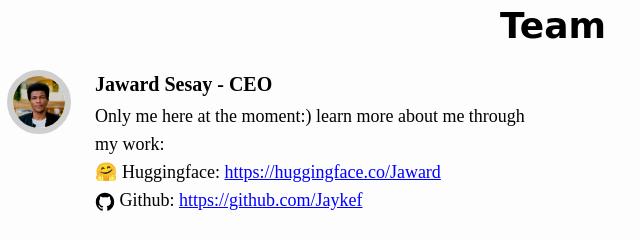
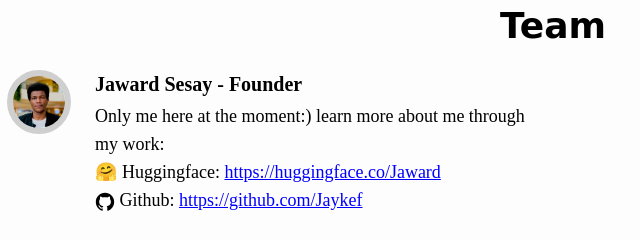
Before and after one commit to Jaykef/lectura, a plain HTML site: page index.html in a window 1280 px wide. Shown: the part 2121-2361 px from the top of the page, 87-727 px from the left. Drawn offline with nearby package versions, Linux system fonts and the light colour scheme.

Commit message:
Update index.html

```diff
--- a/index.html
+++ b/index.html
@@ -262,7 +262,7 @@
           <div class="flex mb-4 team-flex">
             <img src="assets/jaward.jpg" alt="Jaward Sesay" class="w-16 h-16 rounded-full mr-2 member-img">
             <div>
-              <p class="text-xl font-bold mb-1">Jaward Sesay - CEO</p>
+              <p class="text-xl font-bold mb-1">Jaward Sesay - Founder</p>
               <p class="text-lg">Only me here at the moment:) learn more about me through my work:<br>🤗 Huggingface: <a href="https://huggingface.co/Jaward" class="links">https://huggingface.co/Jaward</a><br><svg height="20" aria-hidden="true" viewBox="0 0 24 24" version="1.1" width="20" data-view-component="true" class="octicon octicon-mark-github v-align-middle">
                 <path d="M12 1C5.9225 1 1 5.9225 1 12C1 16.8675 4.14875 20.9787 8.52125 22.4362C9.07125 22.5325 9.2775 22.2025 9.2775 21.9137C9.2775 21.6525 9.26375 20.7862 9.26375 19.865C6.5 20.3737 5.785 19.1912 5.565 18.5725C5.44125 18.2562 4.905 17.28 4.4375 17.0187C4.0525 16.8125 3.5025 16.3037 4.42375 16.29C5.29 16.2762 5.90875 17.0875 6.115 17.4175C7.105 19.0812 8.68625 18.6137 9.31875 18.325C9.415 17.61 9.70375 17.1287 10.02 16.8537C7.5725 16.5787 5.015 15.63 5.015 11.4225C5.015 10.2262 5.44125 9.23625 6.1425 8.46625C6.0325 8.19125 5.6475 7.06375 6.2525 5.55125C6.2525 5.55125 7.17375 5.2625 9.2775 6.67875C10.1575 6.43125 11.0925 6.3075 12.0275 6.3075C12.9625 6.3075 13.8975 6.43125 14.7775 6.67875C16.8813 5.24875 17.8025 5.55125 17.8025 5.55125C18.4075 7.06375 18.0225 8.19125 17.9125 8.46625C18.6138 9.23625 19.04 10.2125 19.04 11.4225C19.04 15.6437 16.4688 16.5787 14.0213 16.8537C14.42 17.1975 14.7638 17.8575 14.7638 18.8887C14.7638 20.36 14.75 21.5425 14.75 21.9137C14.75 22.2025 14.9563 22.5462 15.5063 22.4362C19.8513 20.9787 23 16.8537 23 12C23 5.9225 18.0775 1 12 1Z"></path>
               </svg> Github: <a href="https://github.com/Jaykef" class="links">https://github.com/Jaykef</a></p>
```
